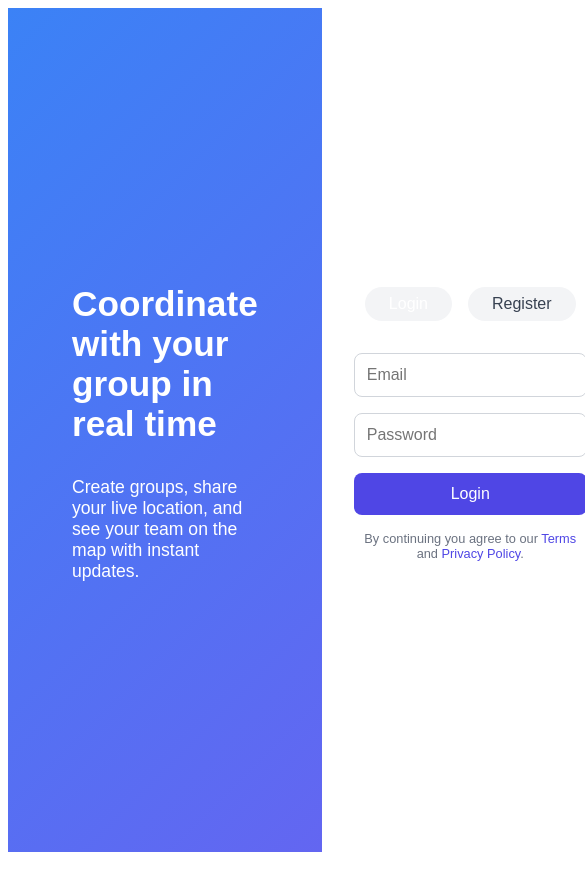
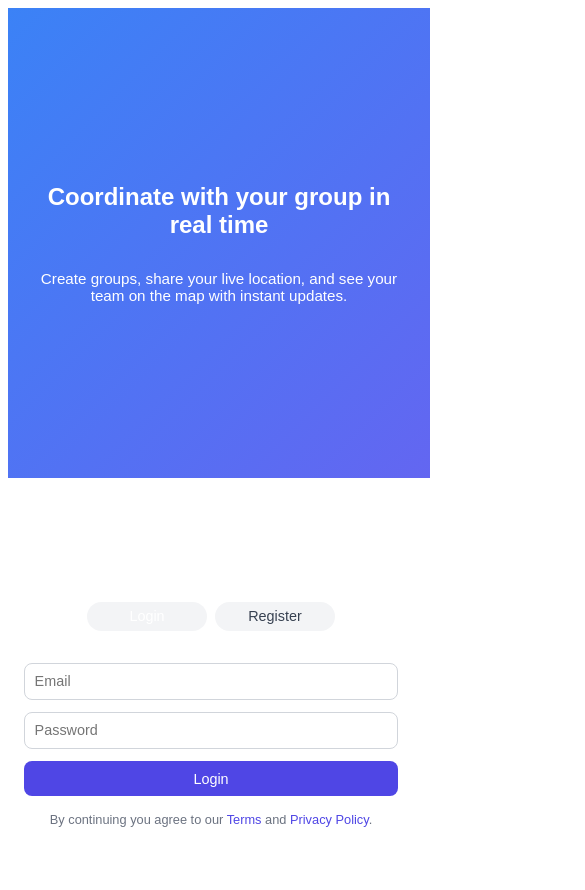
Before and after one commit to punit1808/location-sharing-frontend, a React (Vite) app: page / in a window 390 px wide. Shown: the top 890 px of the page, 585 px wide, since content can reach past the window. Before the commit the page ends 860 px from the top, so only its background shows below. Built offline with nearby package versions, Linux system fonts and the light colour scheme; no server answers.

Commit message:
mobile responsive

```diff
--- a/src/components/AuthPage.module.css
+++ b/src/components/AuthPage.module.css
@@ -45,6 +45,8 @@
   display: flex;
   gap: 1rem;
   margin-bottom: 2rem;
+  flex-wrap: wrap;
+  justify-content: center;
 }
 
 .tabButtons button {
@@ -55,6 +57,8 @@
   cursor: pointer;
   font-size: 1rem;
   color: #374151;
+  flex: 1;
+  min-width: 120px;
 }
 
 .tabButtons button:hover {
@@ -162,3 +166,69 @@
   font-size: 14px;
   margin-bottom: 10px;
 }
+
+/* ----------- Responsive Styles ----------- */
+
+/* Tablets & below */
+@media (max-width: 1024px) {
+  .authContainer {
+    flex-direction: column;
+  }
+
+  .leftPane,
+  .rightPane {
+    flex: unset;
+    width: 100%;
+    min-height: 50vh;
+    padding: 2rem;
+    text-align: center;
+    align-items: center;
+  }
+
+  .leftPane h1 {
+    font-size: 1.8rem;
+  }
+
+  .leftPane p {
+    font-size: 1rem;
+    max-width: none;
+  }
+}
+
+/* Mobile screens */
+@media (max-width: 600px) {
+  .leftPane {
+    padding: 1.5rem;
+  }
+
+  .leftPane h1 {
+    font-size: 1.5rem;
+  }
+
+  .leftPane p {
+    font-size: 0.95rem;
+  }
+
+  .rightPane {
+    padding: 2rem 1rem;
+  }
+
+  .form {
+    max-width: 100%;
+    gap: 0.75rem;
+  }
+
+  .input, .loginBtn {
+    font-size: 0.9rem;
+    padding: 0.6rem;
+  }
+
+  .tabButtons {
+    gap: 0.5rem;
+  }
+
+  .tabButtons button {
+    font-size: 0.9rem;
+    padding: 0.4rem 1rem;
+  }
+}
```
